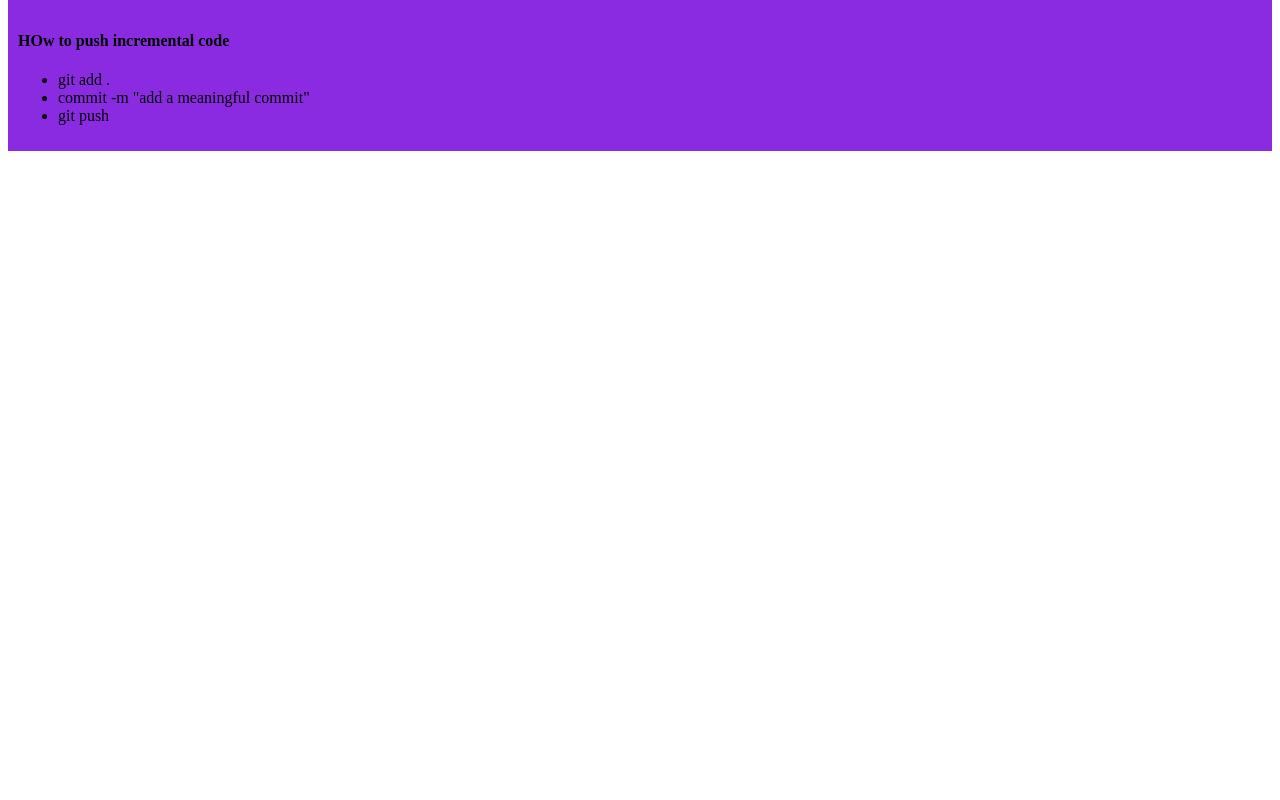
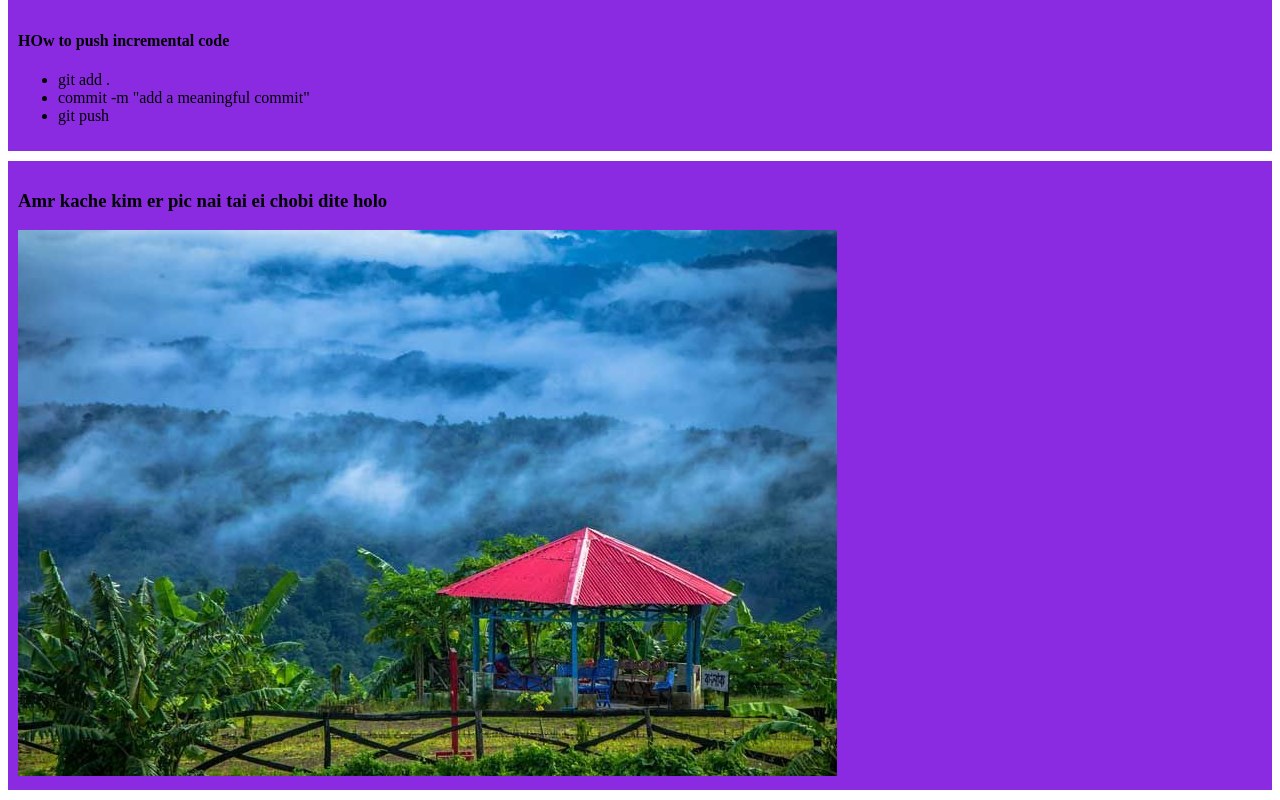
Before and after one commit to nusrat-simu/my-first-github-repo, a plain HTML site: page index.html in a window 1280 px wide. Shown: the part 432-1232 px from the top of the page. Before the commit the page ends 800 px from the top, so only its background shows below. Drawn offline with Linux system fonts and the light colour scheme.

Commit message:
added a picture

```diff
--- a/index.html
+++ b/index.html
@@ -27,5 +27,9 @@
                 <li>git push</li>
             </ul>
         </div>
+        <div>
+            <h3>Amr kache kim er pic nai tai ei chobi dite holo</h3>
+            <img src="50104a5ba9bea452159dc69c656a64cf.jpg" alt="">
+        </div>
 </body>
 </html>
```
Also changed, not shown: 50104a5ba9bea452159dc69c656a64cf.jpg (added).
